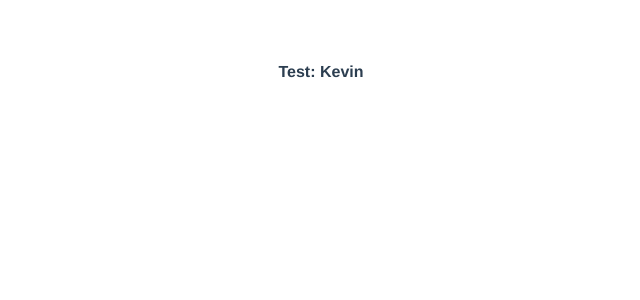
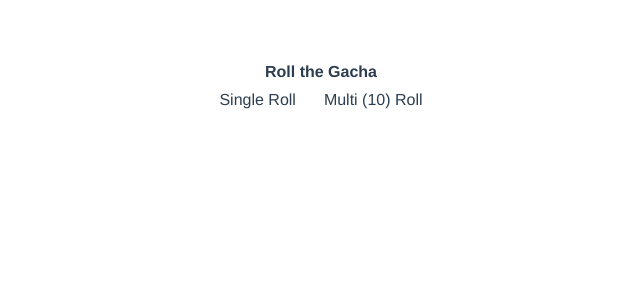
Before and after one commit to Eelsvek/gacha, a Vue app: page / in a window 1280 px wide. Shown: the top 300 px of the page, without its empty margins (319-959 px from the left). Built offline with nearby package versions, Linux system fonts and the light colour scheme.

Commit message:
feat: BaseButton
also adds characters.json and setup method

```diff
--- a/src/App.vue
+++ b/src/App.vue
@@ -1,17 +1,42 @@
 <template>
-  <div class="font-bold">Test: {{ name }}</div>
+  <div>
+    <h1 class="font-bold">Roll the Gacha</h1>
+    <BaseButton @click="handleRoll(RollTypes.SINGLE)" class="mr-3"
+      >Single Roll</BaseButton
+    >
+    <BaseButton @click="handleRoll(RollTypes.MULTI)"
+      >Multi (10) Roll</BaseButton
+    >
+  </div>
 </template>
 
 <script>
-import { ref } from 'vue';
+// import { ref } from 'vue';
+import BaseButton from '@/components/Buttons/BaseButton';
+import { RollTypes } from '@/constants';
 
 export default {
   name: 'App',
+  components: {
+    BaseButton,
+  },
   setup() {
-    const name = ref('Kevin');
+    const handleRoll = (type) => {
+      switch (type) {
+        case RollTypes.SINGLE:
+          console.log('single');
+          break;
+        case RollTypes.MULTI:
+          console.log('multi');
+          break;
+        default:
+          break;
+      }
+    };
 
     return {
-      name,
+      handleRoll,
+      RollTypes,
     };
   },
 };
--- /dev/null
+++ b/src/components/Buttons/BaseButton.vue
@@ -0,0 +1,15 @@
+<template>
+  <button class="px-2 py-1">
+    <slot />
+  </button>
+</template>
+
+<script>
+export default {
+  setup() {
+    return {};
+  },
+};
+</script>
+
+<style lang="scss" scoped></style>
--- /dev/null
+++ b/src/constants/index.js
@@ -0,0 +1,6 @@
+export const RollTypes = Object.freeze({
+  SINGLE: 'single',
+  MULTI: 'multi',
+});
+
+export default null
--- /dev/null
+++ b/src/data/characters.json
@@ -0,0 +1,17 @@
+[
+  {
+    "name": "Emily",
+    "image": "",
+    "rarity": "5"
+  },
+  {
+    "name": "Fizz",
+    "image": "",
+    "rarity": "2"
+  },
+  {
+    "name": "Jeanne",
+    "image": "",
+    "rarity": "1"
+  }
+]
```
